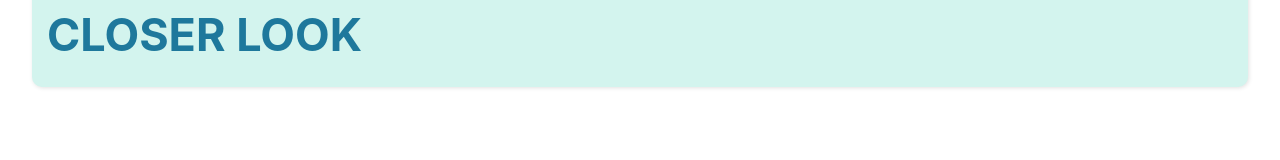
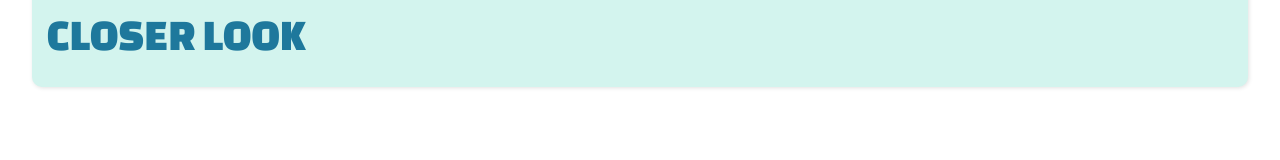
Before and after one commit to peterdubeau/closer-look, a React (Create React App) app in the folder client/: page / in a window 1280 px wide. Shown: the top 160 px of the page. Built offline with nearby package versions, Linux system fonts and the light colour scheme.

Commit message:
- Import font from GoogleFonts into index.html - Add font to Header styling

```diff
--- a/client/public/index.html
+++ b/client/public/index.html
@@ -24,6 +24,7 @@
       work correctly both with client-side routing and a non-root public URL.
       Learn how to configure a non-root public URL by running `npm run build`.
     -->
+    <link href="https://fonts.googleapis.com/css2?family=Changa+One&display=swap" rel="stylesheet">
     <title>React App</title>
   </head>
   <body>
--- a/client/src/components/shared/Header/Header.css
+++ b/client/src/components/shared/Header/Header.css
@@ -14,6 +14,8 @@
     align-items: center;
     color: #1e789c;
     font-size: 45px;
-    font-weight: 700;
+    font-weight: 400;
+    line-height: 1;
     margin-left: 15px;
+    font-family: 'Changa One', cursive;
 }
```
